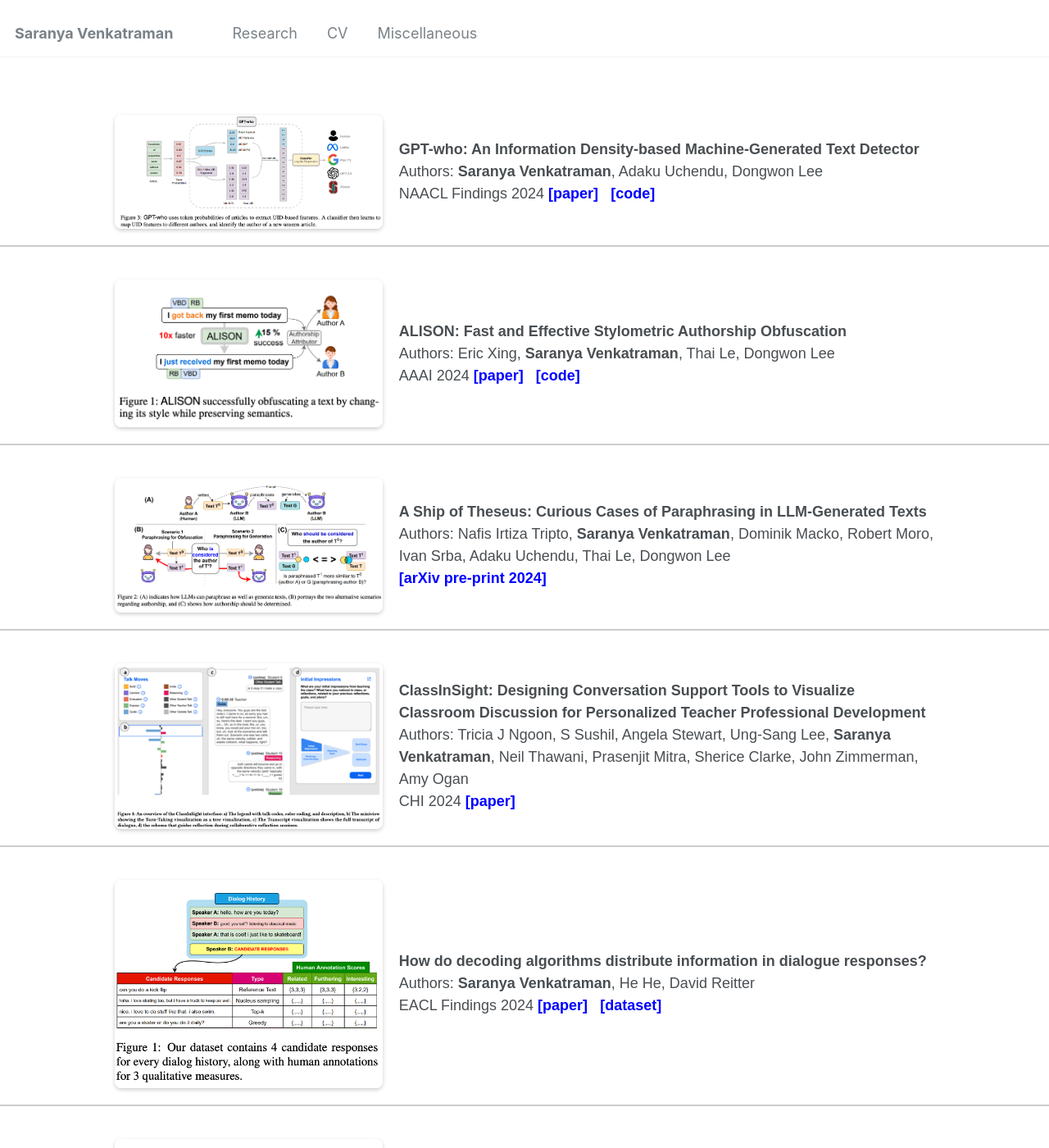
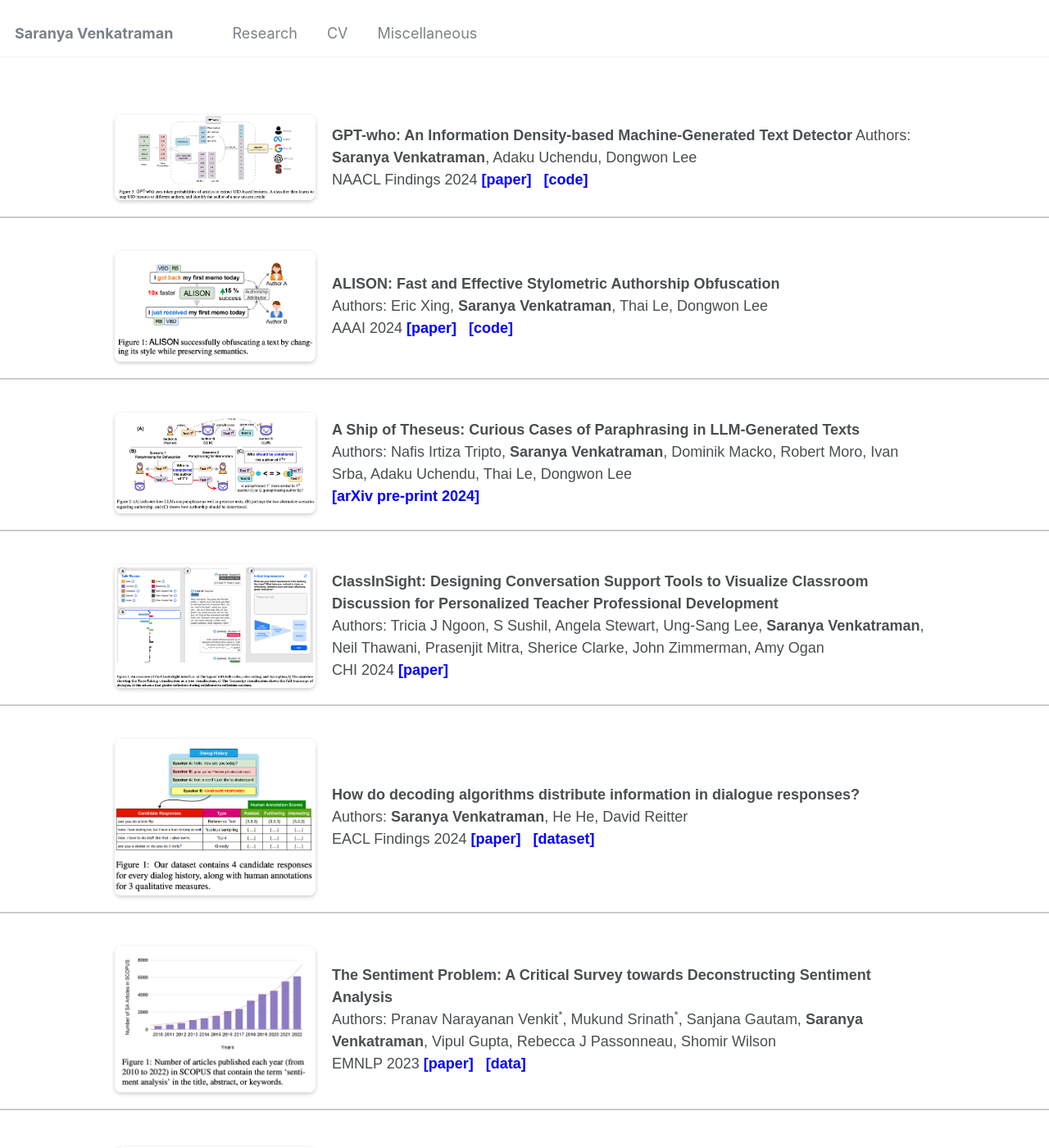
Before and after one commit to saranya-venkatraman/saranya-venkatraman.github.io, a Jekyll site: the page built from _pages/research.html, in a window 1280 px wide and 1400 px high. Shown: the whole window at 82% size. Built offline with Jekyll 4.4.1, drawn with Linux system fonts in a browser that asks for light colours.

Commit message:
Update research.html

```diff
--- a/_pages/research.html
+++ b/_pages/research.html
@@ -45,7 +45,7 @@ comments: true
   }
 
   .text {
-    flex: 2; /* Make the text container wider */
+    flex: 3; /* Make the text container wider */
   }
 
   .text strong {
```
